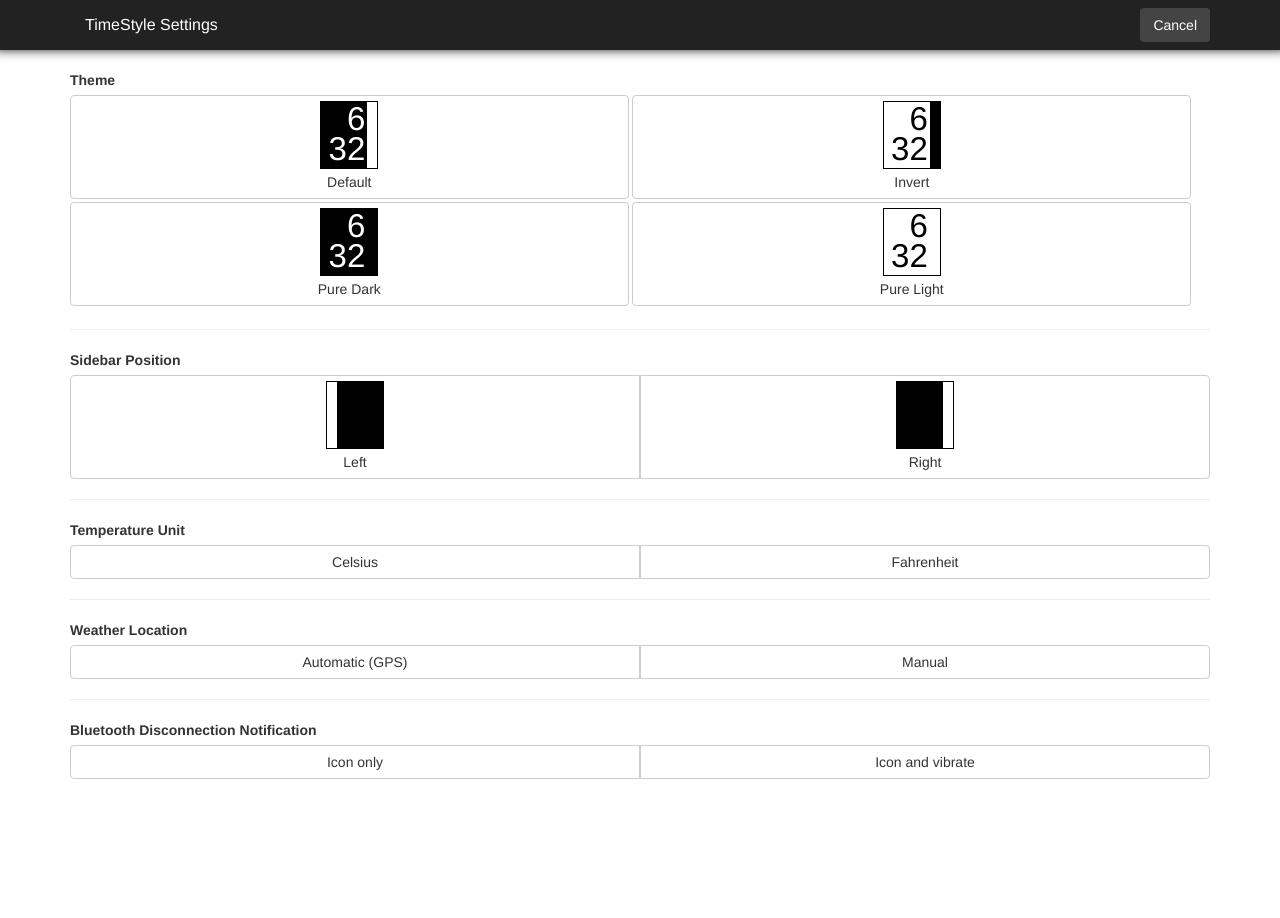
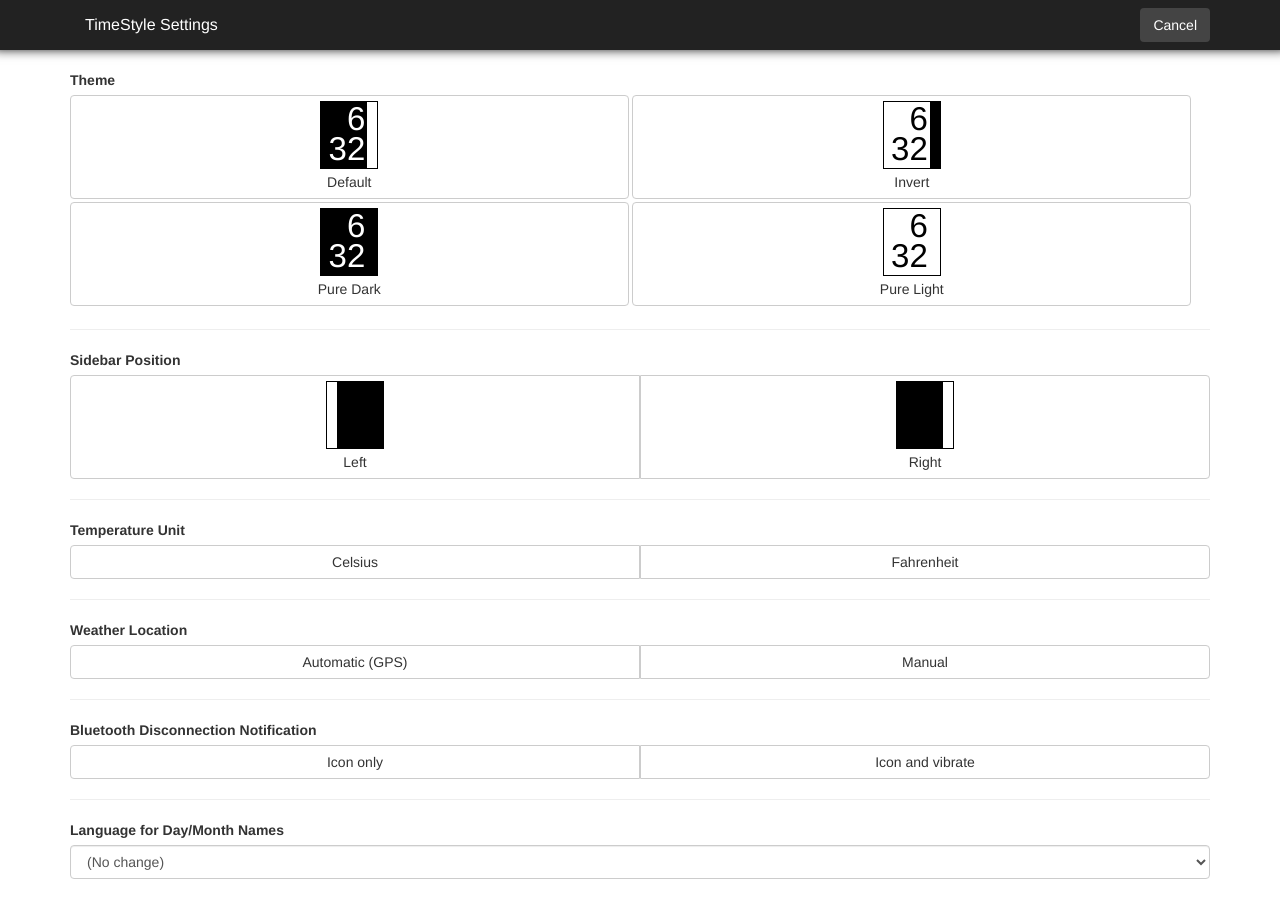
Before and after one commit to freakified/TimeStylePebble, a Jekyll site: the page built from config_bw.html, in a window 1280 px wide and 949 px high. Shown: the top 918 px of the window. Built offline with Jekyll 4.4.1, drawn with Linux system fonts in a browser that asks for light colours; nearby versions of some CDN libraries.

Commit message:
Added language selection

```diff
--- a/_includes/config_misc_options.html
+++ b/_includes/config_misc_options.html
@@ -53,3 +53,13 @@
     </label>
   </div>
 </div>
+<hr>
+<label>Language for Day/Month Names</label>
+<select id="language_selection" class="form-control">
+  <option data-setting="-1" selected>(No change)</option>
+  <option data-setting="0">English</option>
+  <option data-setting="1">Français</option>
+  <option data-setting="2">Deutsch</option>
+  <option data-setting="3">Español</option>
+  <option data-setting="4">Italiano</option>
+</select>
--- a/config_bw.html
+++ b/config_bw.html
@@ -3,7 +3,7 @@ layout: default
 title: "TimeStyle Settings"
 ---
 
-<body style="padding-top: 70px;">
+<body style="padding: 70px 0;">
 {% include config_navbar.html %}
 
 <div class="container">
@@ -12,7 +12,7 @@ title: "TimeStyle Settings"
 
   {% include config_misc_options.html %}
 </form>
-</container>
+</div>
 
 <script src="https://ajax.googleapis.com/ajax/libs/jquery/2.1.4/jquery.min.js"></script>
 <script src="https://maxcdn.bootstrapcdn.com/bootstrap/3.3.5/js/bootstrap.min.js"></script>
--- a/config_color.html
+++ b/config_color.html
@@ -3,7 +3,7 @@ layout: default
 title: "TimeStyle Settings"
 ---
 
-<body style="padding-top: 70px;">
+<body style="padding: 70px 0;">
 {% include config_navbar.html %}
 
 <div class="container">
@@ -12,7 +12,7 @@ title: "TimeStyle Settings"
 
   {% include config_misc_options.html %}
 </form>
-</container>
+</div>
 
 <script src="https://ajax.googleapis.com/ajax/libs/jquery/2.1.4/jquery.min.js"></script>
 <script src="https://maxcdn.bootstrapcdn.com/bootstrap/3.3.5/js/bootstrap.min.js"></script>
--- a/js/config.js
+++ b/js/config.js
@@ -2,6 +2,9 @@ $('#time-color').on('change', customColorChanged);
 $('#time-bg-color').on('change', customColorChanged);
 $('#sidebar-color').on('change', customColorChanged);
 $('#sidebar-text-color').on('change', customColorChanged);
+
+$('label.btn').on('change', updateToolbar);
+$('select').on('change', updateToolbar);
 
 function customColorChanged() {
   updateToolbar();
@@ -48,6 +51,10 @@ function updateToolbar() {
     }
   }
 
+  if($('#language_selection option:selected').data('setting') != -1) {
+    counter++;
+  }
+
   if(counter > 0) {
     $('#toolbar_nochanges').addClass('hidden');
     $('#toolbar_haschanges').removeClass('hidden');
@@ -63,7 +70,6 @@ function updateToolbar() {
   }
 }
 
-$('label.btn').on('change', updateToolbar);
 
 function updateCustomPreview() {
   if($('#time-color').val() && $('#time-bg-color').val() && $('#sidebar-color').val()) {
@@ -90,6 +96,8 @@ function resetSettings() {
 
   $('#manual_weather_loc_setting_area').collapse('hide');
   $('input').val(null);
+
+  $('#language_selection').val('(No change)');
 
   updateToolbar();
   updateCustomPreview();
@@ -156,6 +164,10 @@ function sendSettingsToWatch() {
     config.bluetooth_vibe_setting = $('#bluetooth_vibe_setting .btn.active').data('setting');
   }
 
+  if($('#language_selection option:selected').data('setting') != -1) {
+    config.language_id = $('#language_selection option:selected').data('setting');
+  }
+
   // Set the return URL depending on the runtime environment
   var return_to = getQueryParam('return_to', 'pebblejs://close#');
   document.location.href = return_to + encodeURIComponent(JSON.stringify(config));
```
